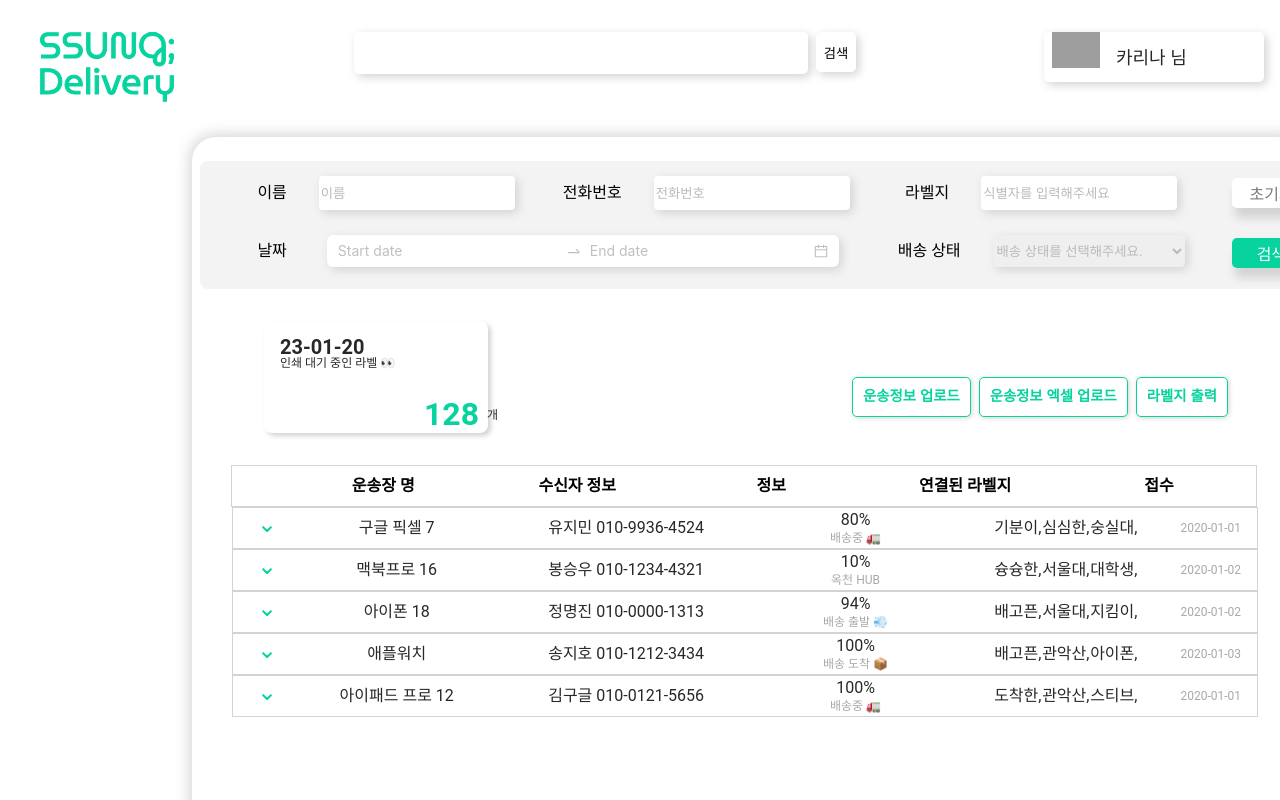
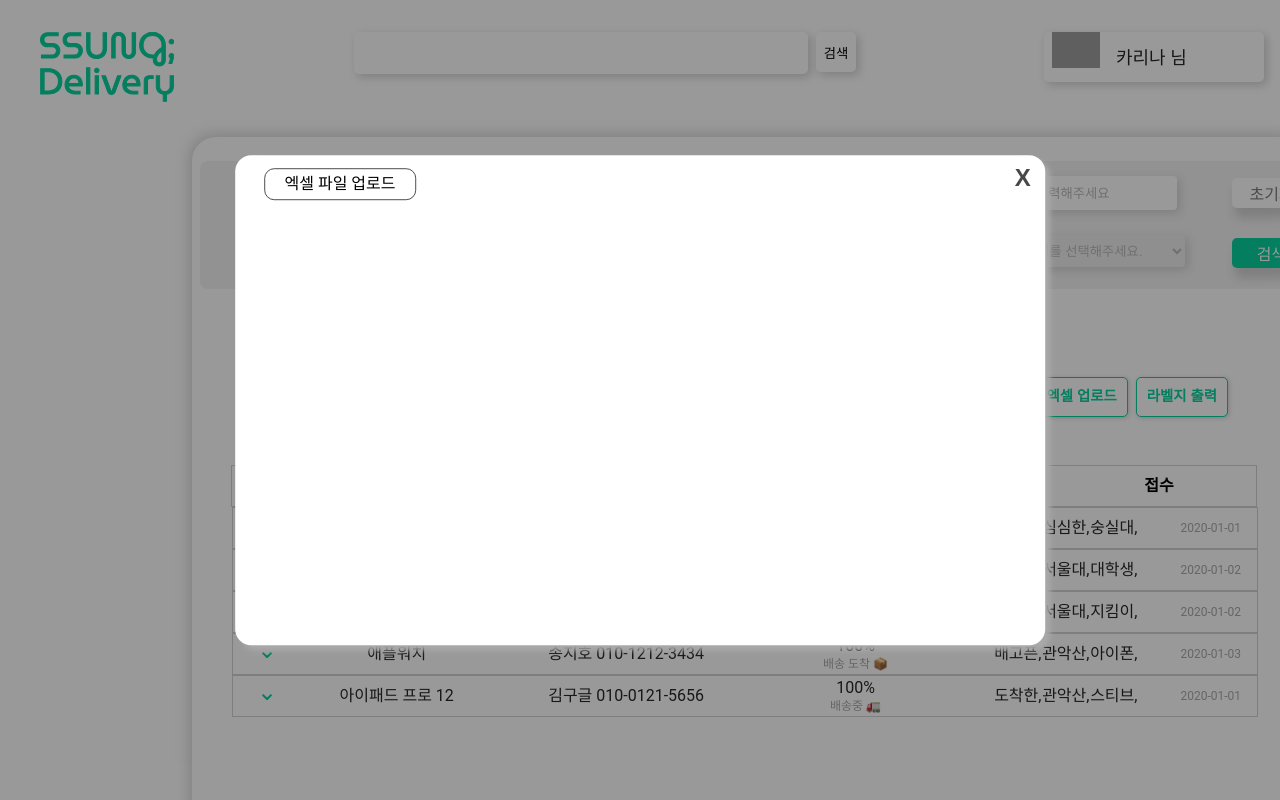
Before and after one commit to gdsc-ssu/ssung-delivery-frontend, a React (Vite) app in the folder packages/app/sender-client/: page / in a window 1280 px wide. Both pictures are taken after a click on the button "운송정보 엑셀 업로드". Shown: the top 800 px of the page. Built offline with nearby package versions, Linux system fonts and the light colour scheme; grey boxes are pictures that could not be loaded.

Commit message:
feat(sender) : add ExcelUploadComponent

```diff
--- a/packages/app/sender-client/src/App/App.upload.tsx
+++ b/packages/app/sender-client/src/App/App.upload.tsx
@@ -5,6 +5,7 @@ import styled from '@emotion/styled';
 import { PRINT_LABEL_MOCK_DATA } from "../Model/printlabel.mock"
 import { PrintLabelData } from "../Model/printlabel"
 import Modal from "./Modal/Modal";
+import ExcelUploadComponent from "./Modal/ExcelProvider";
 
 const Upload = () => {
     /** 모달창 노출 여부 state */
@@ -23,17 +24,12 @@ const Upload = () => {
                 ))}
                 <Flex style={{"marginRight":"2.5rem", "marginTop":"2.5rem"}}>
                     <BorderButton>운송정보 업로드</BorderButton>
-                    <BorderButton>운송정보 엑셀 업로드</BorderButton>
-                    <div>
-                        <BorderButton onClick={showModal}>라벨지 출력</BorderButton>
-                            {modalOpen && <Modal setModalOpen={setModalOpen}
-                                content={
-                                    <div>
-                                        모달 내용
-                                    </div>
-                                }
-                            />}
-                    </div>
+                    <BorderButton onClick={showModal}>운송정보 엑셀 업로드</BorderButton>
+                        {modalOpen && <Modal
+                            setModalOpen={setModalOpen}
+                            content={<ExcelUploadComponent />}
+                        />}
+                    <BorderButton>라벨지 출력</BorderButton>
                 </Flex>
             </Flex>
         </ComponentContainer>
@@ -58,4 +54,4 @@ const BorderButton = styled.button`
     }
 `;
 
-export default memo(Upload)
+export default memo(Upload);
--- /dev/null
+++ b/packages/app/sender-client/src/App/Modal/ExcelProvider.tsx
@@ -0,0 +1,83 @@
+import * as XLSX from 'xlsx';
+import { ChangeEvent, useState } from 'react';
+import styled from '@emotion/styled'
+import { ComponentContainer } from '@common/ssung-ui';
+
+const ExcelUploadComponent = () => {
+  const [excelData, setExcelData] = useState<any[][]>([]);
+
+  function handleFileUpload(event: ChangeEvent<HTMLInputElement>) {
+    const file = event.target.files?.[0];
+    if (!file) {
+      return;
+    }
+
+    /** Excel file reader */
+    const reader = new FileReader();
+    reader.onload = (e) => {
+      const data = e.target?.result as string;
+      const workbook = XLSX.read(data, { type: 'binary' });
+
+      const sheetName = workbook.SheetNames[0];
+      const worksheet = workbook.Sheets[sheetName];
+      const newData = XLSX.utils.sheet_to_json(worksheet, { header: 1 });
+      setExcelData(newData);
+    };
+
+    // FileReader 객체에 파일을 전달하여 읽어옵니다.
+    reader.readAsBinaryString(file);
+  }
+
+  return (
+    <ComponentContainer>
+      <FileInputBtn for="file">엑셀 파일 업로드</FileInputBtn>
+      <Input type="file" name="file" id="file" onChange={handleFileUpload} />
+      <CustomTable>
+        <tbody>
+          {excelData.map((row, rowIndex) => (
+            <tr key={rowIndex}>
+              {row.map((cellData, cellIndex) => (
+                <td key={cellIndex}>{cellData}</td>
+              ))}
+            </tr>
+          ))}
+        </tbody>
+      </CustomTable>
+    </ComponentContainer>
+  );
+}
+
+const FileInputBtn = styled.label`
+  width: 150px;
+  height: 30px;
+  background: #fff;
+  position: relative;
+  border: 1px solid rgb(77,77,77);
+  border-radius: 10px;
+  font-weight: 500;
+  cursor: pointer;
+  display: flex;
+  align-items: center;
+  justify-content: center;
+  &:hover {
+    background: rgb(77,77,77);
+    color: #fff;
+  }
+`;
+
+const Input = styled.input`
+  display: none;
+`;
+
+const CustomTable = styled.table`
+  width: 40rem;
+  height: 10rem;
+  max-height: 25rem;
+  border: 1px solid var(--primary);
+  text-align: center;
+  margin: 5rem auto;
+  border-radius: 5rem;
+`;
+
+
+export default ExcelUploadComponent;
```
